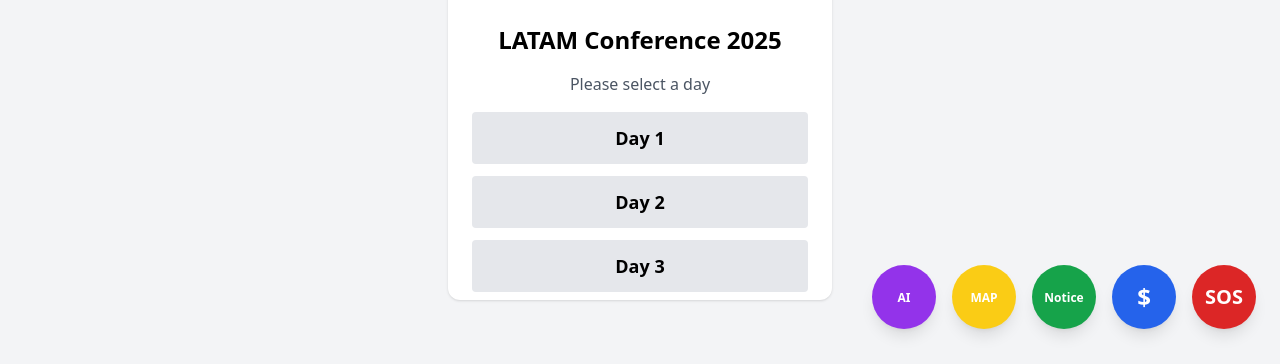
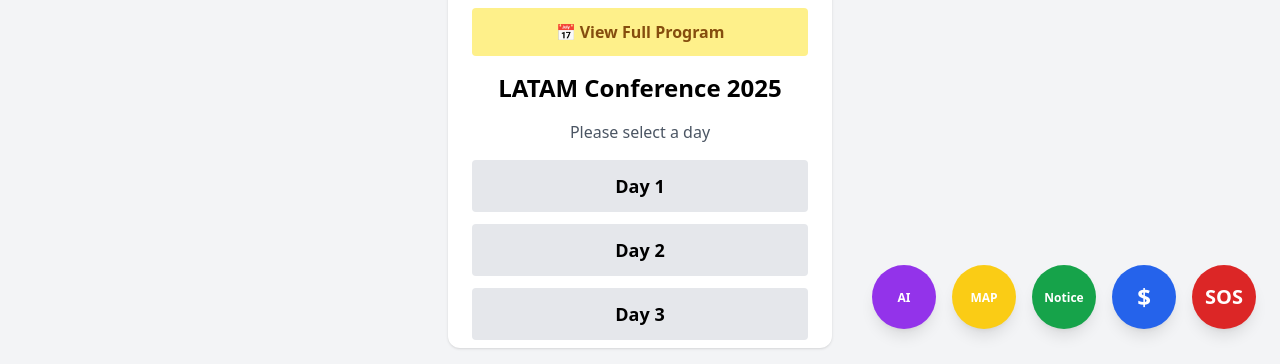
Before and after one commit to haseungsong/latam2025, a plain HTML site: page index.html in a window 1280 px wide. Shown: the part 447-811 px from the top of the page. Drawn offline with nearby package versions, Linux system fonts and the light colour scheme.

Commit message:
Update index.html

```diff
--- a/index.html
+++ b/index.html
@@ -22,6 +22,12 @@
 
   <!-- ✅ 메인 박스 패딩 조정 -->
   <div id="mainContainer" class="w-full max-w-sm bg-white pt-6 pb-2 px-6 rounded-xl shadow text-center mx-auto space-y-4">
+    <!-- 🔹 Full Program Button -->
+    <div class="mb-2">
+      <button id="fullProgramBtn" class="w-full py-3 bg-yellow-200 text-yellow-800 font-semibold rounded hover:bg-yellow-300">
+        📅 View Full Program
+      </button>
+    </div>
 
     <!-- ✅ Full Program Modal (View Full Program 클릭 시 열림) -->
     <div id="programModal" class="fixed inset-0 z-50 bg-black bg-opacity-60 hidden flex items-center justify-center">
```
